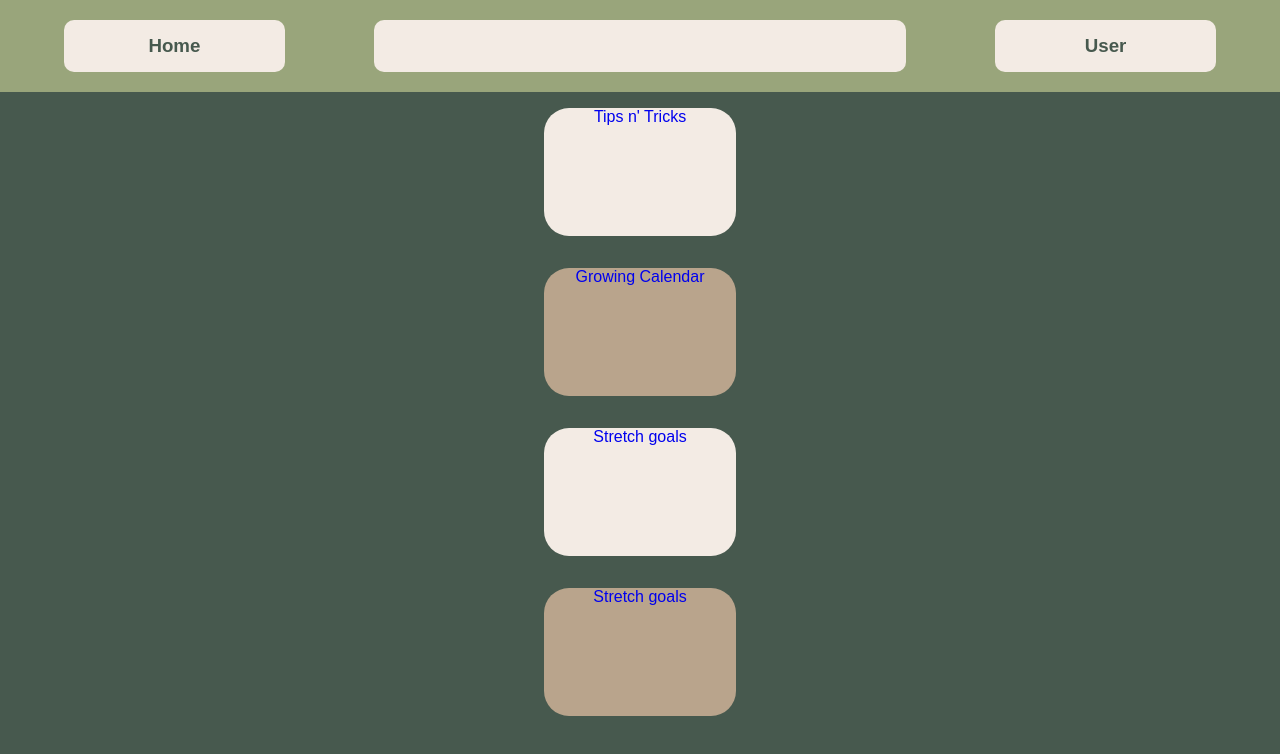
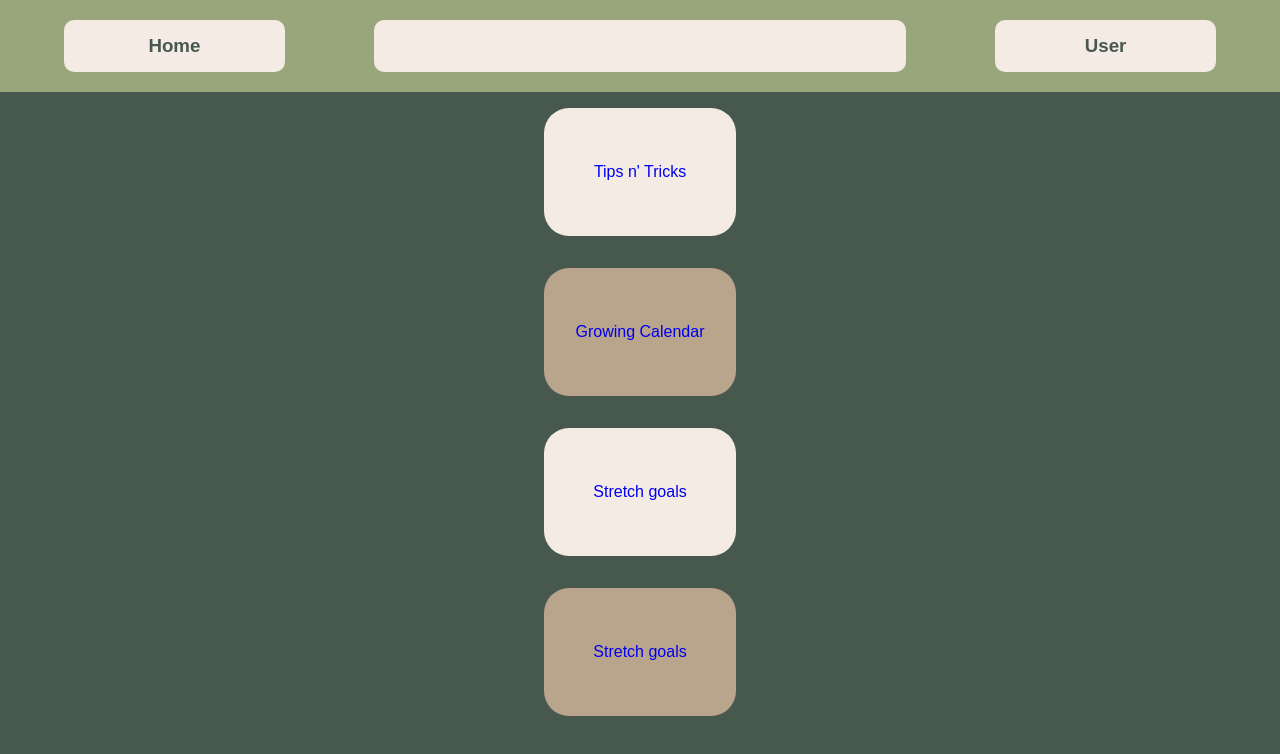
Before and after one commit to pathirny/HarvestHub, a Next.js app in the folder harvesthub/: page / in a window 1280 px wide. Shown: the top 754 px of the page. Built offline with nearby package versions, Linux system fonts and the light colour scheme; no server answers; a web font is replaced by a local one.

Commit message:
changes to links

```diff
--- a/harvesthub/app/globals.css
+++ b/harvesthub/app/globals.css
@@ -231,7 +231,9 @@ a {
   height: 8rem;
   margin: 1rem;
   border-radius: 25px;
-  text-align: center;
+  display: flex;
+  justify-content: center;
+  align-items: center;
   color: var(--dark-green-color);
 }
 
--- a/harvesthub/app/page.tsx
+++ b/harvesthub/app/page.tsx
@@ -27,10 +27,10 @@ export default async function Index() {
       <Header />
       <div className="homepage-box">
         <div className="link-container">
-          <Link href="#">Tips n' Tricks</Link>
+          <Link href="./TipsnTricks">Tips n' Tricks</Link>
         </div>
         <div className="link-container">
-          <Link href="#">Growing Calendar</Link>
+          <Link href="./Calendar">Growing Calendar</Link>
         </div>
         <div className="link-container">
           <Link href="#">Stretch goals</Link>
```
